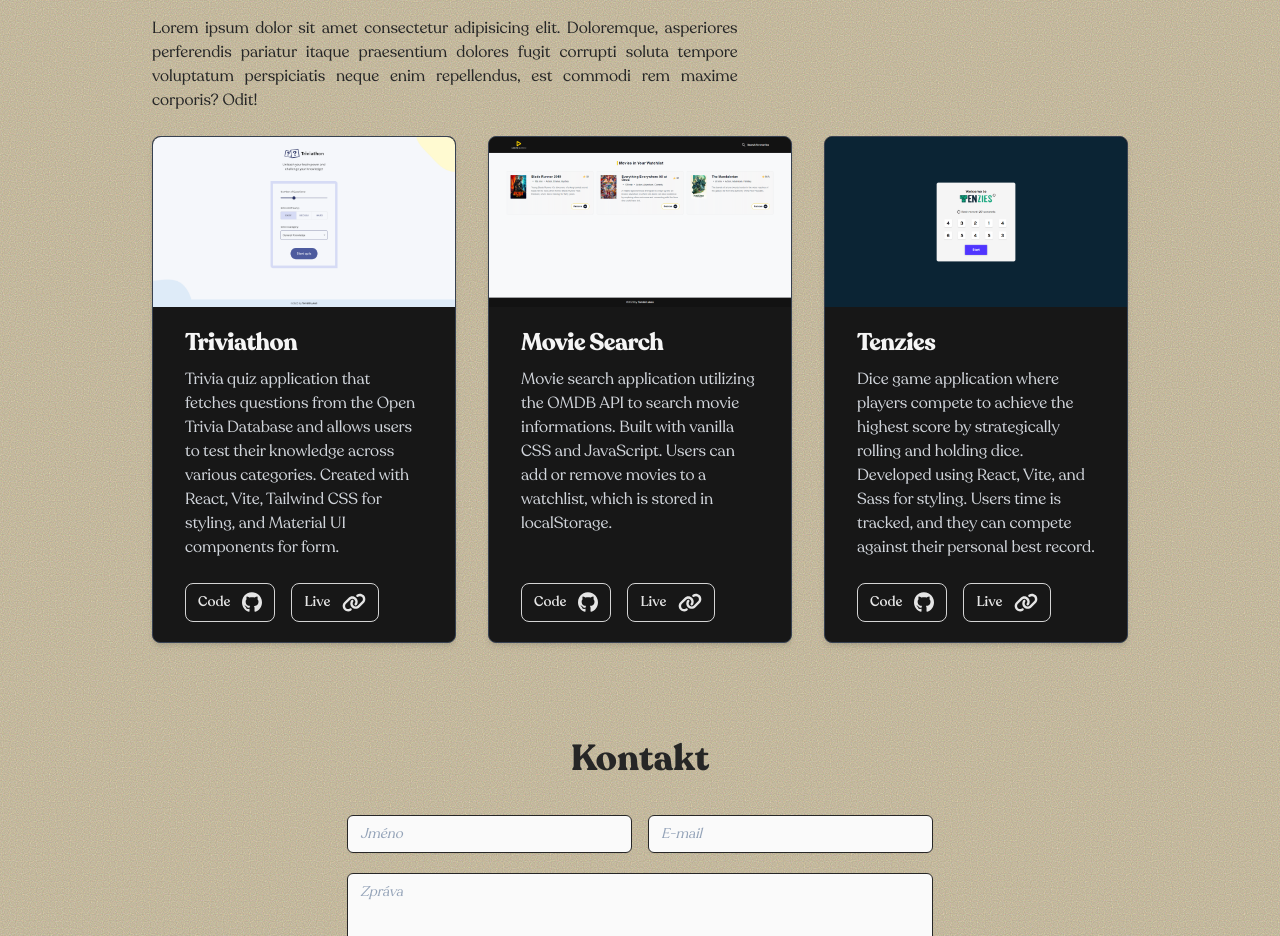
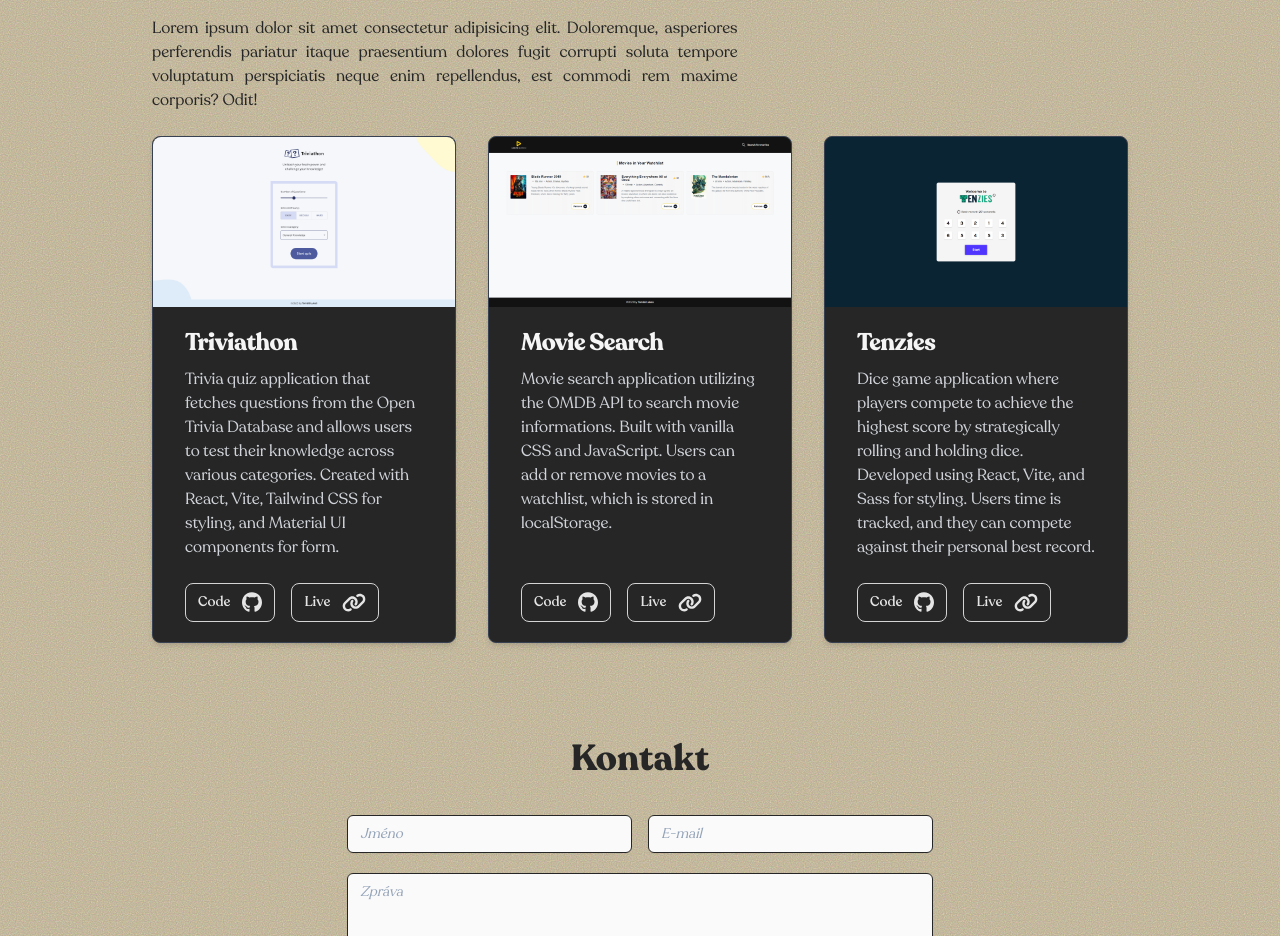
Before and after one commit to TomasLukes/portfolio-page, a React (Vite) app: page / in a window 1280 px wide. Shown: the part 2200-3136 px from the top of the page. Built offline with nearby package versions, Linux system fonts and the light colour scheme.

Commit message:
Improved spacing and alignment of ProjectCardSm

```diff
--- a/src/components/ProjectCardSm.jsx
+++ b/src/components/ProjectCardSm.jsx
@@ -2,7 +2,7 @@
 export default function ProjectCardSm({ name, description, img, url, ghUrl }) {
   return (
     /* ProjectCard small container */
-    <article className="flex flex-col max-w-sm bg-neutral-900 border border-gray-700 rounded-lg shadow-md">
+    <article className="flex flex-col max-w-sm bg-neutral-800 border border-gray-700 rounded-lg shadow-md">
       {/* Screenshot image */}
       <a href={`${url}`}>
         <img className="rounded-t-lg"
```
